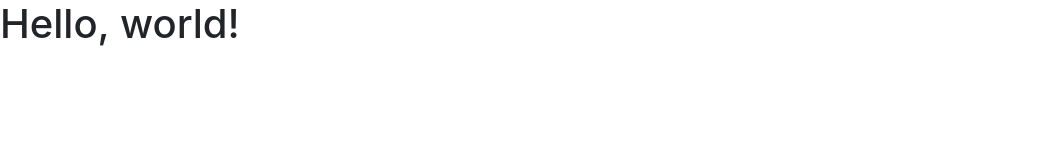
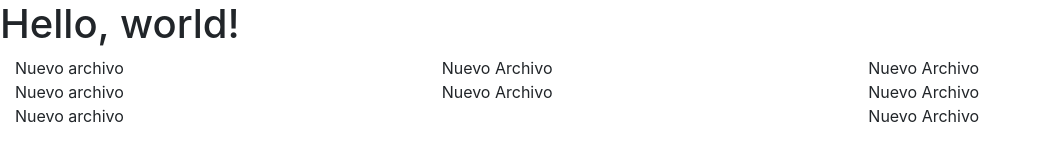
Before and after one commit to bismarcktrana/hotel, a website: page index.html in a window 1280 px wide. Shown: the whole page, without its empty margins (0-1039 px from the left). Drawn offline with nearby package versions, Linux system fonts and the light colour scheme.

Commit message:
Modificando plantilla inicial

```diff
--- a/index.html
+++ b/index.html
@@ -14,7 +14,22 @@
 
 <body>
     <h1>Hello, world!</h1>
-
+    <div class="container-fluid">
+        <div class="row">
+            <div class="col-4"> Nuevo archivo</div>
+            <div class="col-4">Nuevo Archivo</div>
+            <div class="col-4">Nuevo Archivo</div>
+        </div>
+        <div class="row">
+            <div class="col-4"> Nuevo archivo</div>
+            <div class="col-4">Nuevo Archivo</div>
+            <div class="col-4">Nuevo Archivo</div>
+        </div>
+        <div class="row">
+            <div class="col-8 "> Nuevo archivo</div>
+            <div class="col-4">Nuevo Archivo</div>
+        </div>
+    </div>
 
     <!-- Optional JavaScript; choose one of the two! -->
 
```
